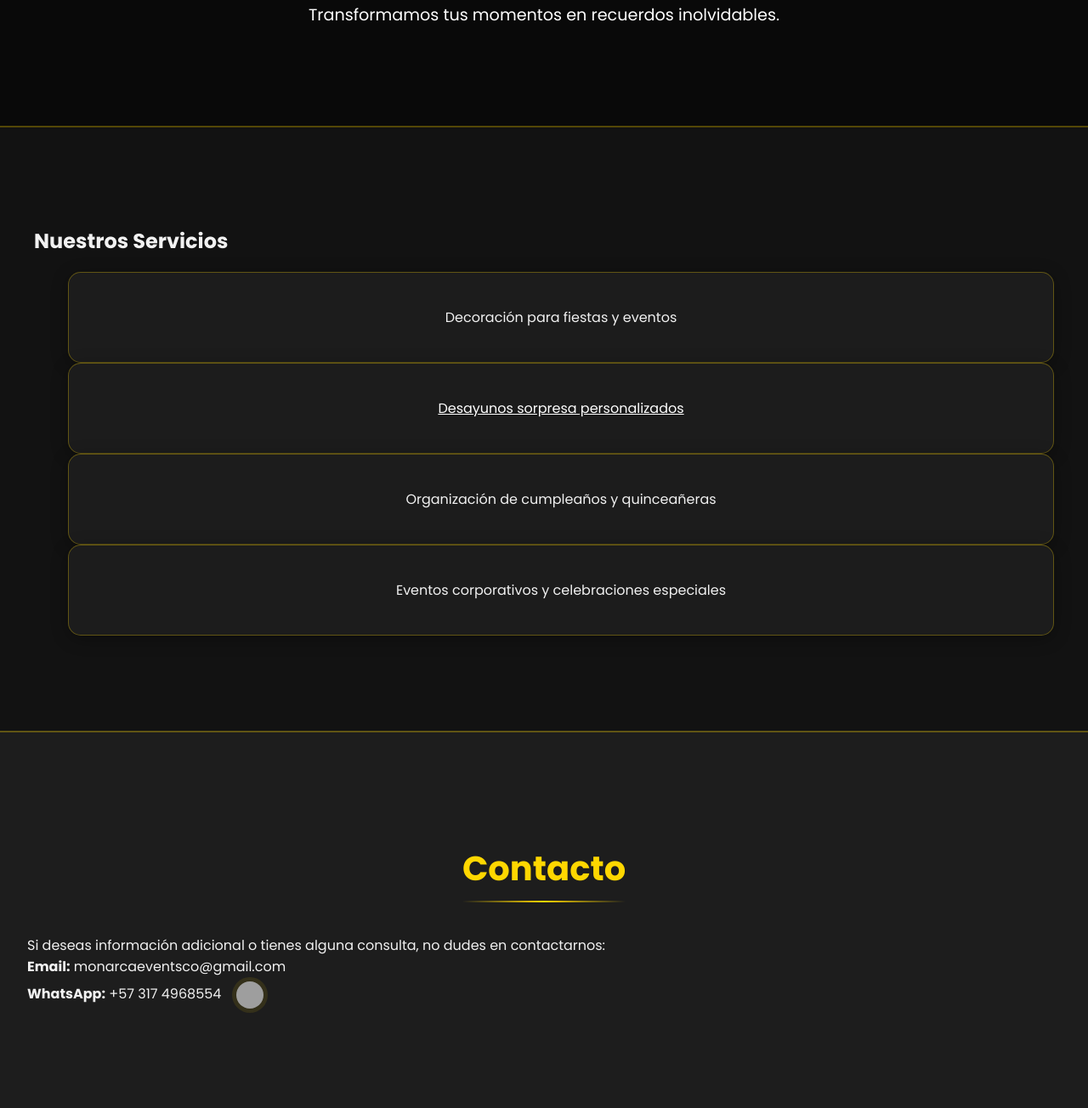
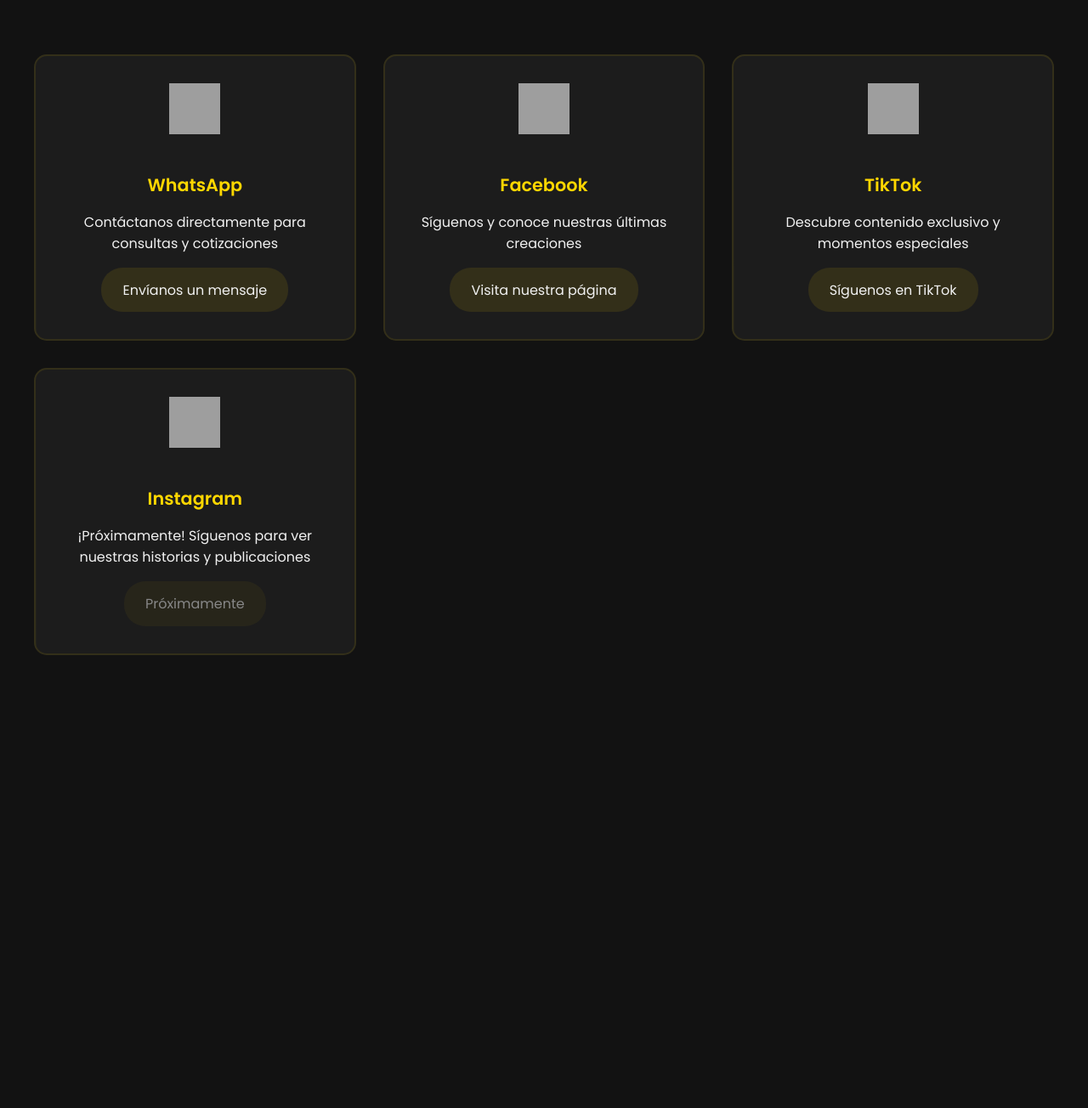
Before and after one commit to MonarcaEventsCO/MonarcaEventsCO-Informacion-de-contacto, a plain HTML site: page index.html in a window 1280 px wide. Shown: the part 333-1637 px from the top of the page at 85% size. After the commit the page ends 1168 px from the top, so only its background shows below. Drawn offline with Linux system fonts and the light colour scheme; grey boxes are pictures that could not be loaded.

Commit message:
Update index.html

```diff
--- a/index.html
+++ b/index.html
@@ -3,7 +3,7 @@
 <head>
     <meta charset="UTF-8">
     <meta name="viewport" content="width=device-width, initial-scale=1.0">
-    <title>Página de Bienvenida</title>
+    <title>Información de Contacto - MonarcaEventsCO</title>
     <style>
         @import url('https://fonts.googleapis.com/css2?family=Poppins:wght@300;400;500;600;700&display=swap');
 
@@ -47,18 +47,6 @@
             margin: 4px 0;
             transition: all 0.3s ease;
             border-radius: 3px;
-        }
-
-        .menu-button.active div:nth-child(1) {
-            transform: rotate(45deg) translate(5px, 5px);
-        }
-
-        .menu-button.active div:nth-child(2) {
-            opacity: 0;
-        }
-
-        .menu-button.active div:nth-child(3) {
-            transform: rotate(-45deg) translate(7px, -7px);
         }
 
         .menu {
@@ -133,14 +121,6 @@
             border-bottom: 2px solid rgba(255, 215, 0, 0.3);
         }
 
-        .hero h2 {
-            font-size: 3.5rem;
-            margin-bottom: 1.5rem;
-            animation: slideInRight 1.5s ease;
-            font-weight: 600;
-            letter-spacing: 1px;
-        }
-
         .highlight {
             color: #FFD700;
             text-shadow: 0 0 15px rgba(255, 215, 0, 0.5);
@@ -148,42 +128,34 @@
             display: inline-block;
         }
 
-        .highlight::after {
-            content: '';
-            position: absolute;
-            bottom: -5px;
-            left: 0;
-            width: 100%;
-            height: 2px;
-            background: #FFD700;
-            transform: scaleX(0);
-            transition: transform 0.3s ease;
-        }
-
-        .highlight:hover::after {
-            transform: scaleX(1);
-        }
-
-        .services {
-            padding: 6rem 2rem;
+        .social-grid {
+            display: grid;
+            grid-template-columns: repeat(auto-fit, minmax(280px, 1fr));
+            gap: 2rem;
+            padding: 4rem 2rem;
             max-width: 1200px;
-            margin: auto;
+            margin: 0 auto;
             animation: fadeInUp 1s ease;
         }
 
-        .services ul li {
+        .social-card {
             background: rgba(30, 30, 30, 0.95);
-            padding: 2.5rem;
             border-radius: 15px;
-            box-shadow: 0 4px 20px rgba(0, 0, 0, 0.3);
+            padding: 2rem;
             text-align: center;
             transition: all 0.3s ease;
-            border: 1px solid rgba(255, 215, 0, 0.3);
+            border: 2px solid rgba(255, 215, 0, 0.1);
+            overflow: hidden;
             position: relative;
-            overflow: hidden;
         }
 
-        .services ul li::before {
+        .social-card:hover {
+            transform: translateY(-10px);
+            border-color: #FFD700;
+            box-shadow: 0 0 20px rgba(255, 215, 0, 0.2);
+        }
+
+        .social-card::before {
             content: '';
             position: absolute;
             top: 0;
@@ -195,58 +167,44 @@
             transition: transform 0.6s ease;
         }
 
-        .services ul li:hover::before {
+        .social-card:hover::before {
             transform: translateX(100%);
         }
 
-        .services ul li:hover {
-            transform: translateY(-10px);
-            border-color: #FFD700;
-            box-shadow: 0 6px 25px rgba(255, 215, 0, 0.2);
+        .social-icon {
+            width: 60px;
+            height: 60px;
+            margin-bottom: 1rem;
+            transition: all 0.3s ease;
         }
 
-        .contact {
-            padding: 6rem 2rem;
-            background: rgba(30, 30, 30, 0.95);
-            border-top: 2px solid rgba(255, 215, 0, 0.3);
+        .social-card:hover .social-icon {
+            transform: scale(1.1) rotate(5deg);
         }
 
-        .contact h2 {
+        .social-title {
             color: #FFD700;
-            text-align: center;
-            font-size: 2.5rem;
-            margin-bottom: 2rem;
-            position: relative;
-            display: inline-block;
-            left: 50%;
-            transform: translateX(-50%);
+            font-size: 1.3rem;
+            margin-bottom: 1rem;
+            font-weight: 600;
         }
 
-        .contact h2::after {
-            content: '';
-            position: absolute;
-            bottom: -10px;
-            left: 0;
-            width: 100%;
-            height: 2px;
-            background: linear-gradient(90deg, transparent, #FFD700, transparent);
+        .social-link {
+            display: inline-block;
+            color: #f1f1f1;
+            text-decoration: none;
+            padding: 0.8rem 1.5rem;
+            background: rgba(255, 215, 0, 0.1);
+            border-radius: 25px;
+            transition: all 0.3s ease;
+            border: 1px solid transparent;
         }
 
-        .whatsapp-icon {
-            width: 32px;
-            height: 32px;
-            vertical-align: middle;
-            margin-left: 8px;
-            transition: all 0.3s ease;
-            border-radius: 50%;
-            padding: 5px;
-            background: rgba(255, 215, 0, 0.1);
-        }
-
-        .whatsapp-icon:hover {
-            transform: scale(1.2) rotate(10deg);
+        .social-link:hover {
             background: rgba(255, 215, 0, 0.2);
-            box-shadow: 0 0 15px rgba(255, 215, 0, 0.3);
+            border-color: #FFD700;
+            transform: scale(1.05);
+            color: #FFD700;
         }
 
         @keyframes fadeIn {
@@ -254,27 +212,25 @@
             to { opacity: 1; }
         }
 
-        @keyframes slideInRight {
-            from { transform: translateX(-100px); opacity: 0; }
-            to { transform: translateX(0); opacity: 1; }
-        }
-
         @keyframes fadeInUp {
-            from { transform: translateY(20px); opacity: 0; }
-            to { transform: translateY(0); opacity: 1; }
+            from {
+                transform: translateY(20px);
+                opacity: 0;
+            }
+            to {
+                transform: translateY(0);
+                opacity: 1;
+            }
         }
 
         @media (max-width: 768px) {
-            .hero h2 {
-                font-size: 2.2rem;
+            .social-grid {
+                padding: 2rem 1rem;
+                gap: 1.5rem;
             }
 
             .menu {
                 width: 250px;
-            }
-
-            .services ul {
-                grid-template-columns: 1fr;
             }
         }
     </style>
@@ -289,38 +245,47 @@
     </button>
 
     <div class="menu" id="menu">
+        <a href="https://monarcaeventsco.github.io/MonarcaEventsCO/">Inicio</a>
         <a href="https://monarcaeventsco.github.io/Desayunos-MonarcaEventsCO/">Desayunos</a>
-        <a href="https://monarcaeventsco.github.io/Horarios-MonarcaEvenstCO/#">Horarios de Atención</a>
+        <a href="https://monarcaeventsco.github.io/Horarios-MonarcaEvenstCO/">Horarios de Atención</a>
         <a href="#">Información de Contacto</a>
     </div>
 
     <section class="hero">
         <h2>
-            Bienvenido a <span class="highlight">MonarcaEventsCO</span> donde hacemos tus sueños realidad
+            <span class="highlight">Redes de Contacto</span>
         </h2>
-        <p>Transformamos tus momentos en recuerdos inolvidables.</p>
+        <p>Conecta con nosotros y descubre cómo hacer tus eventos inolvidables</p>
     </section>
 
-    <section class="services">
-        <h2>Nuestros Servicios</h2>
-        <ul>
-            <li>Decoración para fiestas y eventos</li>
-            <li><a href="https://monarcaeventsco.github.io/Desayunos-MonarcaEventsCO/" target="_blank" style="color: white;">Desayunos sorpresa personalizados</a></li>
-            <li>Organización de cumpleaños y quinceañeras</li>
-            <li>Eventos corporativos y celebraciones especiales</li>
-        </ul>
-    </section>
+    <section class="social-grid">
+        <div class="social-card">
+            <img src="https://i.imgur.com/BQeNOAJ.jpeg" alt="WhatsApp" class="social-icon">
+            <h3 class="social-title">WhatsApp</h3>
+            <p>Contáctanos directamente para consultas y cotizaciones</p>
+            <a href="https://wa.me/+573174968554" target="_blank" class="social-link">Envíanos un mensaje</a>
+        </div>
 
-    <section class="contact">
-        <h2>Contacto</h2>
-        <p>
-            Si deseas información adicional o tienes alguna consulta, no dudes en contactarnos:<br>
-            <strong>Email:</strong> monarcaeventsco@gmail.com<br>
-            <strong>WhatsApp:</strong> +57 317 4968554
-            <a href="https://wa.me/+573174968554" target="_blank">
-                <img src="https://i.imgur.com/BQeNOAJ.jpeg" alt="WhatsApp" class="whatsapp-icon">
-            </a>
-        </p>
+        <div class="social-card">
+            <img src="https://upload.wikimedia.org/wikipedia/commons/thumb/b/b8/2021_Facebook_icon.svg/2048px-2021_Facebook_icon.svg.png" alt="Facebook" class="social-icon">
+            <h3 class="social-title">Facebook</h3>
+            <p>Síguenos y conoce nuestras últimas creaciones</p>
+            <a href="https://www.facebook.com/profile.php?id=61571962794072" target="_blank" class="social-link">Visita nuestra página</a>
+        </div>
+
+        <div class="social-card">
+            <img src="https://static.vecteezy.com/system/resources/previews/018/930/572/original/tiktok-logo-tiktok-icon-transparent-free-png.png" alt="TikTok" class="social-icon">
+            <h3 class="social-title">TikTok</h3>
+            <p>Descubre contenido exclusivo y momentos especiales</p>
+            <a href="https://www.tiktok.com/@monarcaeventsco?is_from_webapp=1&sender_device=pc" target="_blank" class="social-link">Síguenos en TikTok</a>
+        </div>
+
+        <div class="social-card">
+            <img src="https://upload.wikimedia.org/wikipedia/commons/thumb/9/95/Instagram_logo_2022.svg/1200px-Instagram_logo_2022.svg.png" alt="Instagram" class="social-icon">
+            <h3 class="social-title">Instagram</h3>
+            <p>¡Próximamente! Síguenos para ver nuestras historias y publicaciones</p>
+            <a href="#" class="social-link" style="opacity: 0.5; pointer-events: none;">Próximamente</a>
+        </div>
     </section>
 
     <script>
```
